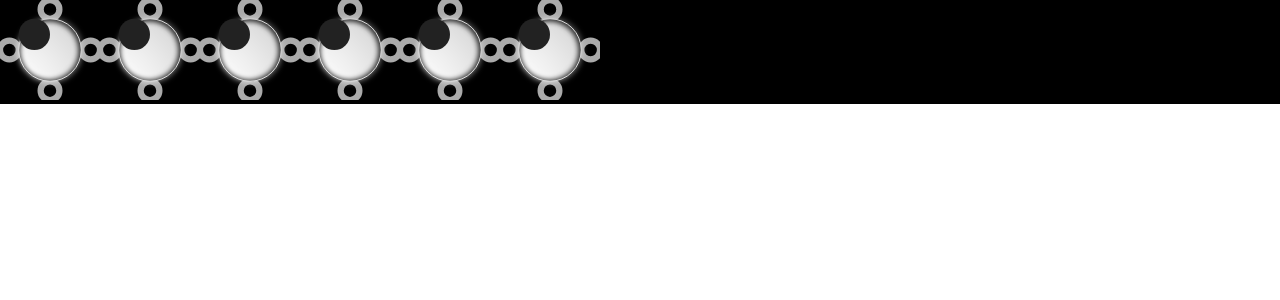
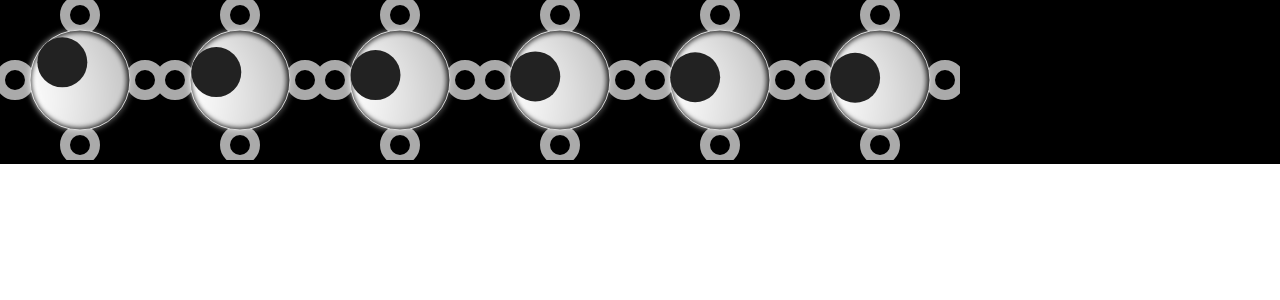
Before and after one commit to SashaBajzek/badass-builder-girl, a React (Create React App) app: page / in a window 1280 px wide. Shown: the top 300 px of the page. Built offline with nearby package versions, Linux system fonts and the light colour scheme.

Commit message:
Keep pupil inside of googly eyes

```diff
--- a/src/components/GooglyEyes/GooglyEyes.js
+++ b/src/components/GooglyEyes/GooglyEyes.js
@@ -22,44 +22,32 @@ class GooglyEyes extends Component {
   };
 
   getPupilLoc = () => {
-    const { mouseX, mouseY } = this.props;
-    let pupilX = this.props.eyeSize / 2;
-    let pupilY = this.props.eyeSize / 2;
+    const { eyeSize, mouseX, mouseY } = this.props;
+    const { circleX, circleY } = this.state;
+    let pupilX = this.state.pupilX;
+    let pupilY = this.state.pupilY;
+    let distanceToMouse = Math.sqrt(
+      Math.pow(mouseX - circleX, 2) + Math.pow(mouseY - circleY, 2)
+    );
+    let angle = Math.atan((circleY - mouseY) / (circleX - mouseX));
+    if (distanceToMouse < 0.15625 * eyeSize) {
+      pupilX = mouseX - circleX + eyeSize / 2;
+      pupilY = mouseY - circleY + eyeSize / 2;
+    } else if (mouseX < circleX && mouseY < circleY) {
+      pupilX = 0.5 * eyeSize - 0.15625 * eyeSize * Math.cos(angle);
+      pupilY = 0.5 * eyeSize - 0.15625 * eyeSize * Math.sin(angle);
+    } else if (mouseX > circleX && mouseY < circleY) {
+      pupilX = 0.5 * eyeSize + 0.15625 * eyeSize * Math.cos(angle);
+      pupilY = 0.5 * eyeSize + 0.15625 * eyeSize * Math.sin(angle);
+    } else if (mouseX < circleX && mouseY > circleY) {
+      pupilX = 0.5 * eyeSize - 0.15625 * eyeSize * Math.cos(angle);
+      pupilY = 0.5 * eyeSize - 0.15625 * eyeSize * Math.sin(angle);
+    } else if (mouseX > circleX && mouseY > circleY) {
+      pupilX = 0.5 * eyeSize + 0.15625 * eyeSize * Math.cos(angle);
+      pupilY = 0.5 * eyeSize + 0.15625 * eyeSize * Math.sin(angle);
+    }
+    // this.setState({ pupilX, pupilY });
     return { pupilX, pupilY };
-  };
-
-  getPupilX = () => {
-    console.log("circleX", this.state.circleX);
-    let pupilX = this.props.eyeSize / 2;
-    if (this.props.mouseX > this.state.circleX + 0.15625 * this.props.eyeSize) {
-      pupilX = this.props.eyeSize / 2 + 0.15625 * this.props.eyeSize;
-    } else if (
-      this.props.mouseX <
-      this.state.circleX - 0.15625 * this.props.eyeSize
-    ) {
-      pupilX = this.props.eyeSize / 2 - 0.15625 * this.props.eyeSize;
-    } else {
-      pupilX = this.props.mouseX - this.state.circleX + this.props.eyeSize / 2;
-    }
-    console.log("pupilX", pupilX);
-    return pupilX;
-  };
-
-  getPupilY = () => {
-    console.log("circleX", this.state.circleX);
-    let pupilY = this.props.eyeSize / 2;
-    if (this.props.mouseY > this.state.circleY + 0.15625 * this.props.eyeSize) {
-      pupilY = this.props.eyeSize / 2 + 0.15625 * this.props.eyeSize;
-    } else if (
-      this.props.mouseY <
-      this.state.circleY - 0.15625 * this.props.eyeSize
-    ) {
-      pupilY = this.props.eyeSize / 2 - 0.15625 * this.props.eyeSize;
-    } else {
-      pupilY = this.props.mouseY - this.state.circleY + this.props.eyeSize / 2;
-    }
-    console.log("pupilY", pupilY);
-    return pupilY;
   };
 
   render() {
@@ -128,8 +116,8 @@ class GooglyEyes extends Component {
         />
         <circle
           className="GooglyEyes"
-          cx={this.getPupilX()}
-          cy={this.getPupilY()}
+          cx={this.getPupilLoc().pupilX}
+          cy={this.getPupilLoc().pupilY}
           r={0.15625 * this.props.eyeSize}
           fill="#222222"
         />
--- a/src/components/Shirt/Shirt.js
+++ b/src/components/Shirt/Shirt.js
@@ -6,7 +6,7 @@ class Shirt extends Component {
   constructor(props) {
     super(props);
     this.state = {
-      eyeSize: 100,
+      eyeSize: 160,
       mouseX: 0,
       mouseY: 0
     };
```
